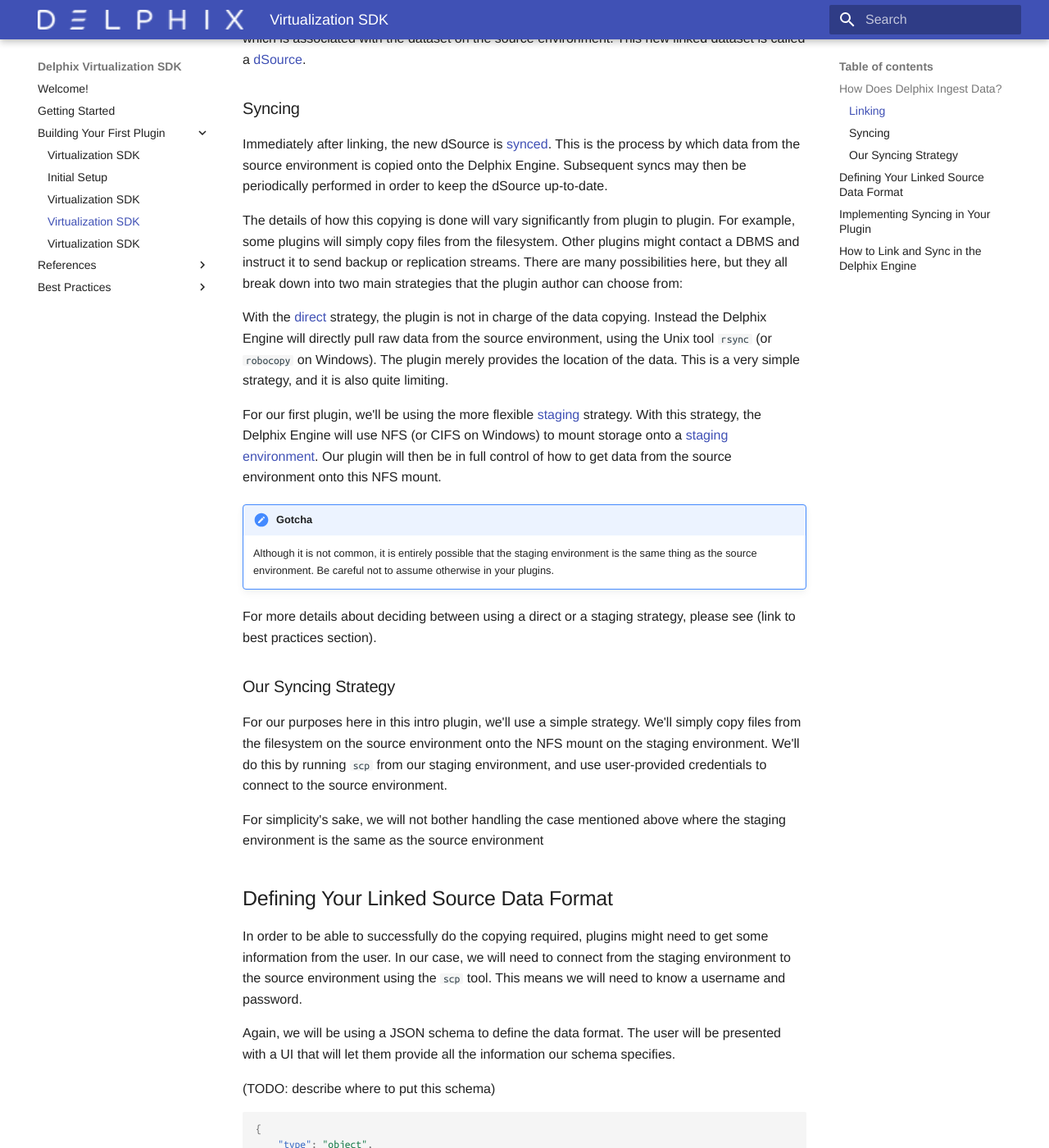
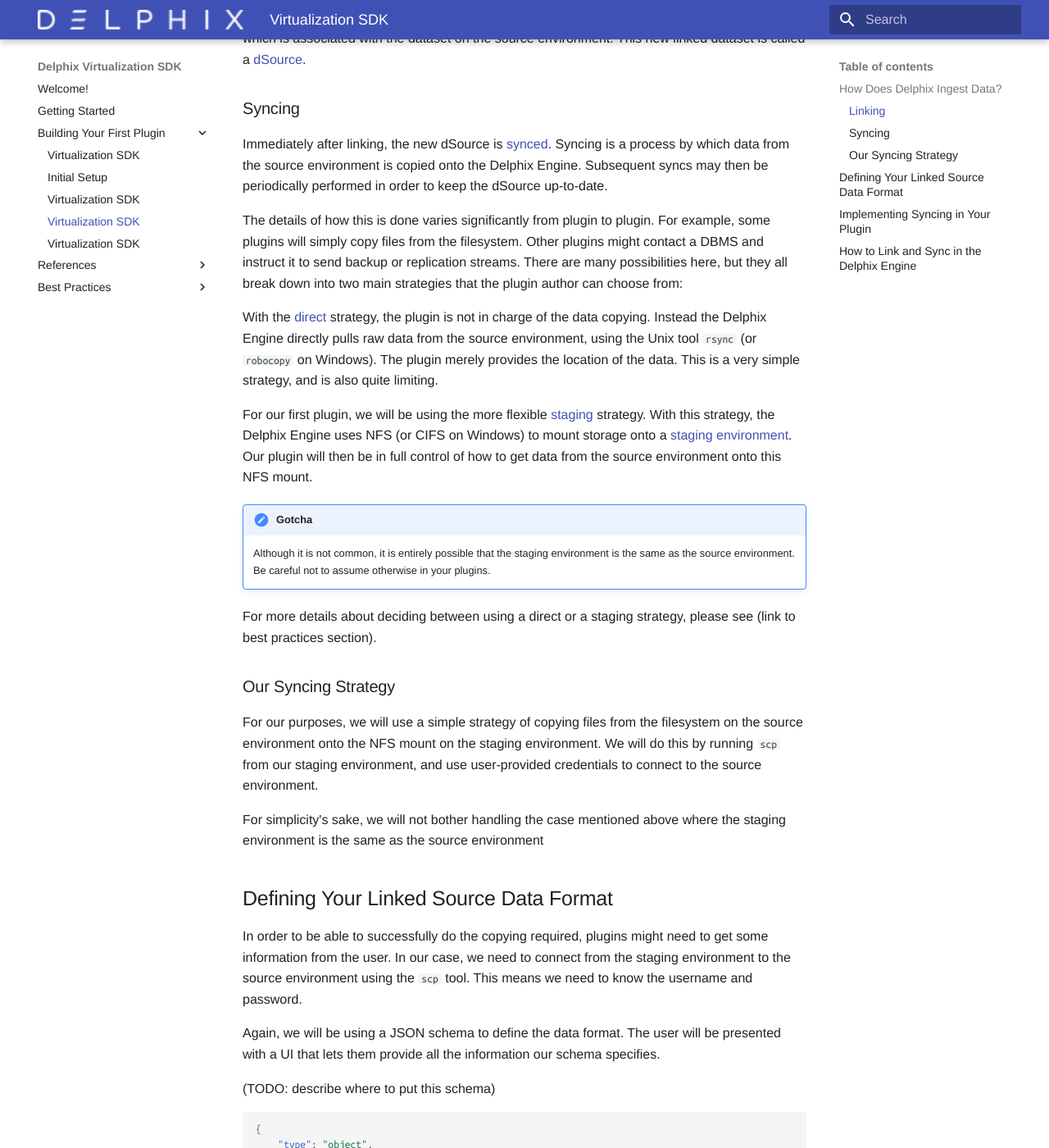
Before and after one commit to delphix/virtualization-sdk, an MkDocs documentation site: the page built from docs/Building_Your_First_Plugin/Data_Ingestion.md, in a window 1280 px wide and 1400 px high, scrolled down 377 px. Shown: the whole window at 82% size. Built offline with MkDocs 1.6.1 and Material for MkDocs 9.7.7, drawn with Linux system fonts in a browser that asks for light colours; some web fonts are replaced; some of the changed text lies outside the part shown.

Commit message:
Edited Data_Ingestion page

````diff
--- a/docs/Building_Your_First_Plugin/Data_Ingestion.md
+++ b/docs/Building_Your_First_Plugin/Data_Ingestion.md
@@ -6,7 +6,7 @@
 
 ## How Does Delphix Ingest Data?
 
-As discussed in the [previous page](/References/Your_First_Plugin/Discovery), the Delphix Engine uses the [discovery](/References/Glossary/#discovery) process to learn about datasets that live on a [source environment](/References/Glossary/#source-environment). This section describes how we ingest such a dataset into the Delphix Engine. It is a two-step process.
+As[previously](/References/Your_First_Plugin/Discovery) discussed, the Delphix Engine uses the [discovery](/References/Glossary/#discovery) process to learn about datasets that live on a [source environment](/References/Glossary/#source-environment). In this section we will learn how the Delphix Engine uses a two-step process to ingest a dataset.
 
 ### Linking
 
@@ -14,31 +14,31 @@
 
 ### Syncing
 
-Immediately after linking, the new dSource is [synced](/References/Glossary/#syncing). This is the process by which data from the source environment is copied onto the Delphix Engine. Subsequent syncs may then be periodically performed in order to keep the dSource up-to-date.
+Immediately after linking, the new dSource is [synced](/References/Glossary/#syncing). Syncing is a process by which data from the source environment is copied onto the Delphix Engine. Subsequent syncs may then be periodically performed in order to keep the dSource up-to-date.
 
-The details of how this copying is done will vary significantly from plugin to plugin. For example, some plugins will simply copy files from the filesystem. Other plugins might contact a DBMS and instruct it to send backup or replication streams. There are many possibilities here, but they all break down into two main strategies that the plugin author can choose from:
+The details of how this is done varies significantly from plugin to plugin. For example, some plugins will simply copy files from the filesystem. Other plugins might contact a DBMS and instruct it to send backup or replication streams. There are many possibilities here, but they all break down into two main strategies that the plugin author can choose from:
 
-With the [direct](/References/Glossary/#direct-linkingsyncing) strategy, the plugin is not in charge of the data copying. Instead the Delphix Engine will directly pull raw data from the source environment, using the Unix tool `rsync` (or `robocopy` on Windows). The plugin merely provides the location of the data. This is a very simple strategy, and it is also quite limiting.
+With the [direct](/References/Glossary/#direct-linkingsyncing) strategy, the plugin is not in charge of the data copying. Instead the Delphix Engine directly pulls raw data from the source environment, using the Unix tool `rsync` (or `robocopy` on Windows). The plugin merely provides the location of the data. This is a very simple strategy, and is also quite limiting.
 
-For our first plugin, we'll be using the more flexible [staging](/References/Glossary/#staged-linkingsyncing) strategy. With this strategy, the Delphix Engine will use NFS (or CIFS on Windows) to mount storage onto a [staging environment](/References/Glossary/#staging-environment). Our plugin will then be in full control of how to get data from the source environment onto this NFS mount.
+For our first plugin, we will be using the more flexible [staging](/References/Glossary/#staged-linkingsyncing) strategy. With this strategy, the Delphix Engine uses NFS (or CIFS on Windows) to mount storage onto a [staging environment](/References/Glossary/#staging-environment). Our plugin will then be in full control of how to get data from the source environment onto this NFS mount.
 
 !!! note "Gotcha"
-    Although it is not common, it is entirely possible that the staging environment is the same thing as the source environment. Be careful not to assume otherwise in your plugins.
+    Although it is not common, it is entirely possible that the staging environment is the same as the source environment. Be careful not to assume otherwise in your plugins.
 
 For more details about deciding between using a direct or a staging strategy, please see (link to best practices section).
 
 ### Our Syncing Strategy
 
-For our purposes here in this intro plugin, we'll use a simple strategy. We'll simply copy files from the filesystem on the source environment onto the NFS mount on the staging environment. We'll do this by running `scp` from our staging environment, and use user-provided credentials to connect to the source environment.
+For our purposes, we will use a simple strategy of copying files from the filesystem on the source environment onto the NFS mount on the staging environment. We will do this by running `scp` from our staging environment, and use user-provided credentials to connect to the source environment.
 
 For simplicity's sake, we will not bother handling the case mentioned above where the staging environment is the same as the source environment
 
 
 ## Defining Your Linked Source Data Format
 
-In order to be able to successfully do the copying required, plugins might need to get some information from the user. In our case, we will need to connect from the staging environment to the source environment using the `scp` tool. This means we will need to know a username and password.
+In order to be able to successfully do the copying required, plugins might need to get some information from the user. In our case, we need to connect from the staging environment to the source environment using the `scp` tool. This means we need to know the username and password.
 
-Again, we will be using a JSON schema to define the data format. The user will be presented with a UI that will let them provide all the information our schema specifies.
+Again, we will be using a JSON schema to define the data format. The user will be presented with a UI that lets them provide all the information our schema specifies.
 
 (TODO: describe where to put this schema)
 ```json
@@ -62,14 +62,14 @@
 }
 ```
 
-There is one new thing to notice about this schema, as compared with our discovery schemas. The `password` property is tagged as [`"format": "password"`](/References/Glossary/#password-property). This ensures that the Delphix Engine will take precautions like not displaying the value on-screen. For full details, see (link to reference section).
+There is one new thing to notice about this schema, as compared with our discovery schemas. The `password` property is tagged as [`"format": "password"`](/References/Glossary/#password-property). This ensures that the Delphix Engine will take precautions such as displaying the value on-screen. For full details, see (link to reference section).
 
-With this schema, the user will be required to provide a username and password as part of the linking process.
+With this schema, users are required to provide a username and password as part of the linking process.
 
 
 ## Implementing Syncing in Your Plugin
 
-As explained here (link to reference flowchart), the Delphix Engine will always run the plugin's `preSnapshot` operation just before taking a snapshot of the dsource. That means our `preSnapshot` operation has to get the NFS share into the desired state. For us, that means that's the time to do our data copy.
+As explained here (link to reference flowchart), the Delphix Engine will always run the plugin's `preSnapshot` operation just before taking a snapshot of the dSource. This means our `preSnapshot` operation has to get the NFS share into the desired state. For us, this means it is time to do our data copy.
 
 Create a file in your preferred editor (TODO: add suggested/required filename), and add the following Python code. (TODO: revisit when decorators are finalized)
 
@@ -130,17 +130,20 @@
 
 Let's try it out and make sure this works!
 
-You should already have a respository and source config set up from the previous page.
+**Prerequisites**
 
-Next, you should set up a separate staging environment. (TODO: add instructions here)
+ - You should already have a repository and source config set up from the previous page.
 
-Go to "Manage/Environments", select your **source** environment, and then go to the "Databases" tab. Find your "Directory Tree" repository, and your source config underneath it.
+ - Set up a separate staging environment. (TODO: add instructions here)
 
-Click "Add dSource" on your source config. This will begin the linking process.
 
-You should be presented with a UI in which you will have to specify which environment you want to use for staging. You will also be asked to provide the username and password needed to connect to the source environment.
+1. Go to **Manage > Environments**, select your **source** environment, and then go to the **Databases** tab. Find your **Directory Tree** repository, and your source config underneath it.
+
+2. From your source config click **Add dSource**. This will begin the linking process.
+
+3. In the dSource wizard you will specify which environment you want to use for staging. You will also be asked to provide the username and password needed to connect to the source environment.
 
 After you have finished entering this information, the initial sync process will begin. This is what will call your pre-snapshot operation, thus copying data.
 
 !!! note "Gotcha"
-    Once you've manually created a dsource, you will not be allowed to modify your plugin's linked source schema. We'll cover how to deal with this correctly later, in the upgrade section. For now, if you need to change your plugin's linked source schema, you'll have to first delete any dsources you've manually added.
+    Once you've manually created a dSource, you will not be allowed to modify your plugin's linked source schema. We will cover how to deal with this correctly later in the upgrade section. For now, if you need to change your plugin's linked source schema, you will have to first delete any dSources you have manually added.
````
